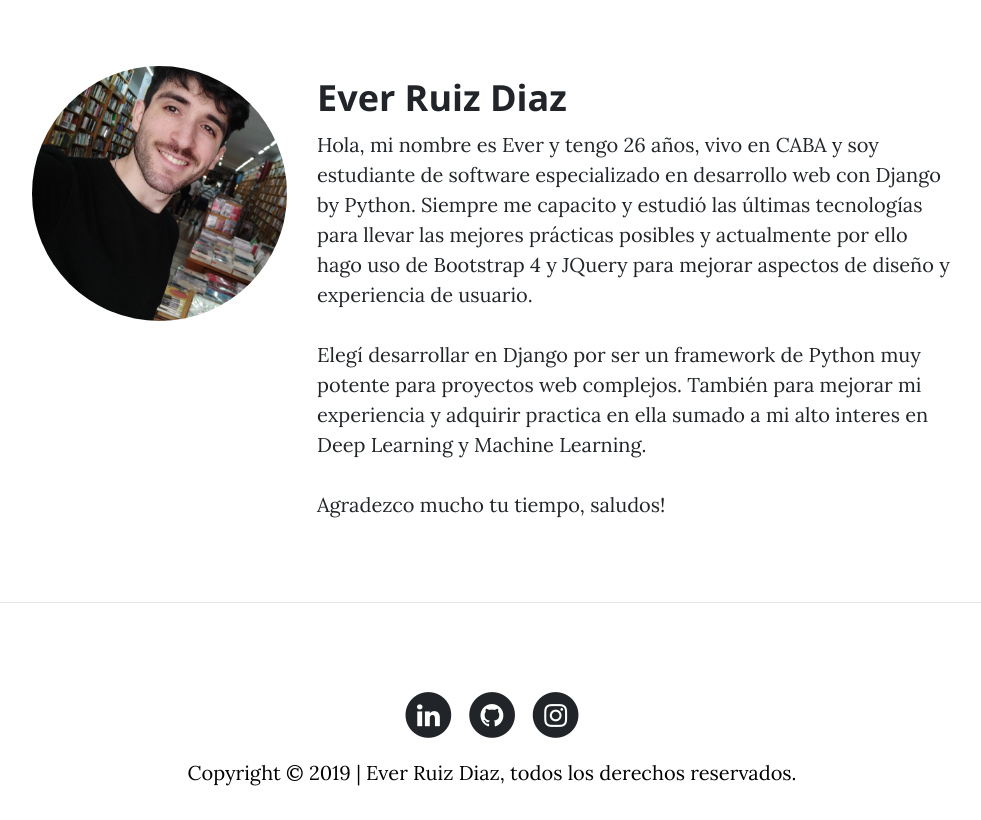
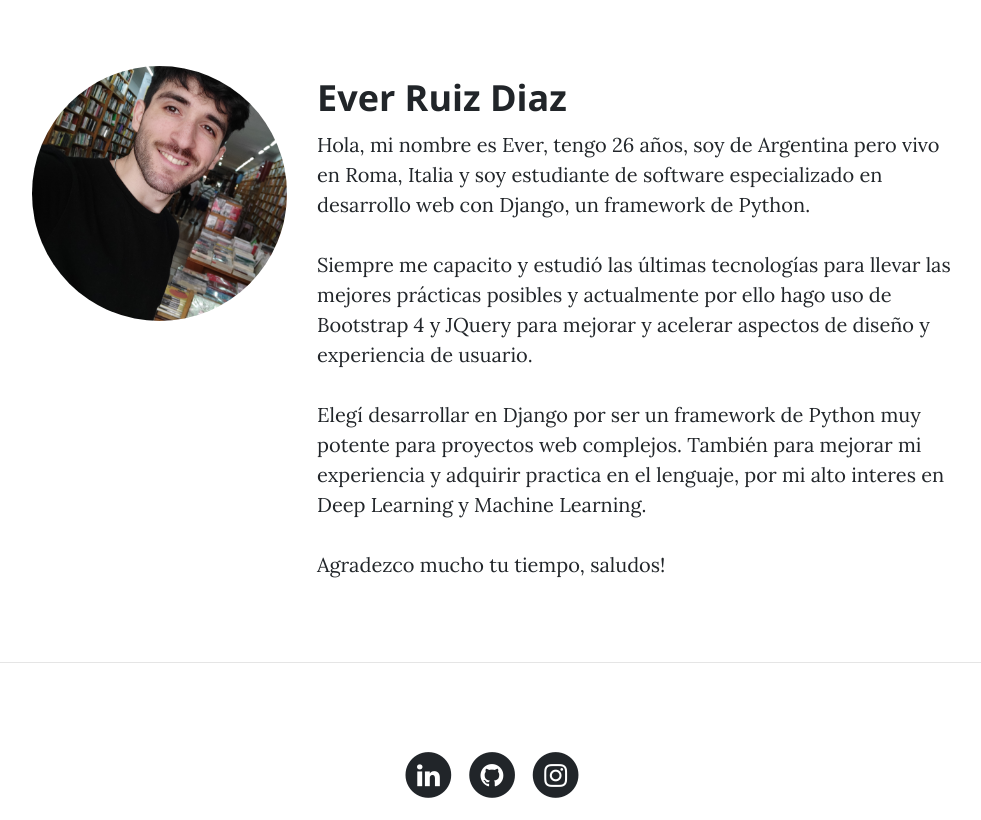
Before and after one commit to ruizdiazever/me, a Django app: page /about/ in a window 1280 px wide. Shown: the part 536-1356 px from the top of the page, without its empty margins (148-1129 px from the left). Before the commit the page ends 1322 px from the top, so only its background shows below. Run offline with Django 3.2, Linux system fonts and the light colour scheme; some libraries are stand-ins or nearby versions.

Commit message:
General changes

```diff
--- a/core/templates/core/about.html
+++ b/core/templates/core/about.html
@@ -17,16 +17,18 @@
         </div>
         <div class="col-lg-7 col-md-8">
             <h2 class="section-heading">Ever Ruiz Diaz</h2>
-            <p>Hola, mi nombre es Ever y tengo 26 años, vivo en CABA y
+            <p>Hola, mi nombre es Ever, tengo 26 años, soy de Argentina pero vivo en Roma, Italia y
                 soy estudiante de software especializado en desarrollo
-                web con Django by Python. Siempre me capacito y estudió
+                web con Django, un framework de Python.
+                <br><br>
+                Siempre me capacito y estudió
                 las últimas tecnologías para llevar las mejores prácticas
                 posibles y actualmente por ello hago uso de Bootstrap 4 y
-                JQuery para mejorar aspectos de diseño y experiencia de usuario.
+                JQuery para mejorar y acelerar aspectos de diseño y experiencia de usuario.
                 <br><br>
                 Elegí desarrollar en Django por ser un framework de Python
                 muy potente para proyectos web complejos. También para mejorar
-                mi experiencia y adquirir practica en ella sumado a mi alto interes en Deep Learning y
+                mi experiencia y adquirir practica en el lenguaje, por mi alto interes en Deep Learning y
                 Machine Learning.
                 <br><br>
                 Agradezco mucho tu tiempo, saludos!
--- a/core/templates/core/contact.html
+++ b/core/templates/core/contact.html
@@ -13,11 +13,11 @@
 <div class="container">
     <div class="row">
         <div class="col-lg-8 col-md-10 mx-auto">
-            <p>Si hay algo que te ha gustado y te gustaría que trabajemos juntos en algún proyecto, no dudes en ponerte en contacto.</p>
+            <p>Si hay algo que te ha gustado o te gustaría proponer para que trabajemos juntos en algún proyecto, no dudes en ponerte en contacto.</p>
             <p>Puedes hacerlo por Linkedin, Instagram o bien dejarme un mensaje a través de cualquiera de mis sitios o canales.</p>
-            <br><br>
+<!--             <br><br>
             <p><b>Teléfono:</b> +54 11 2669 6100</p>
-            <p><b>Honorarios:</b> 50 U$S/h (precio base)</p>
+            <p><b>Honorarios:</b> 50 U$S/h (precio base)</p> -->
         </div>
     </div>
 </div>
```
Also changed, not shown: core/templates/core/home.html (+6 -6 lines).
